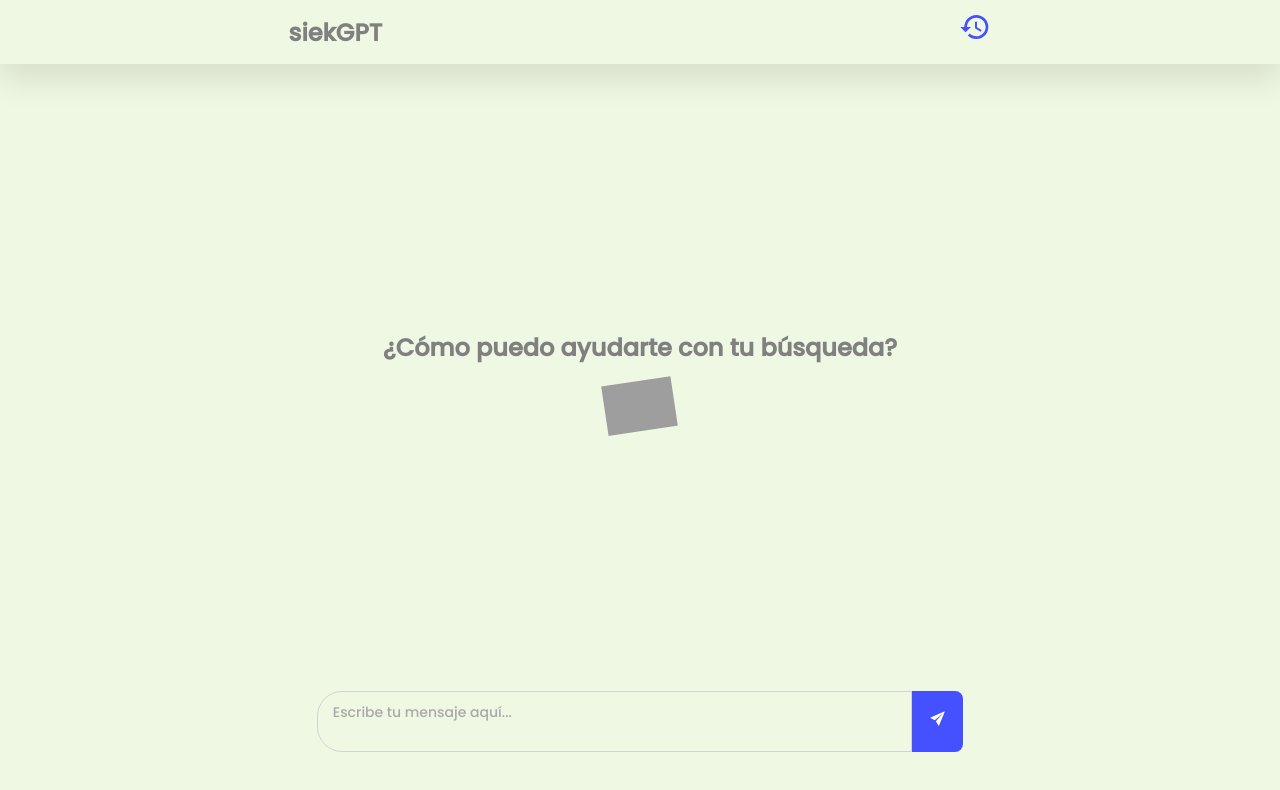
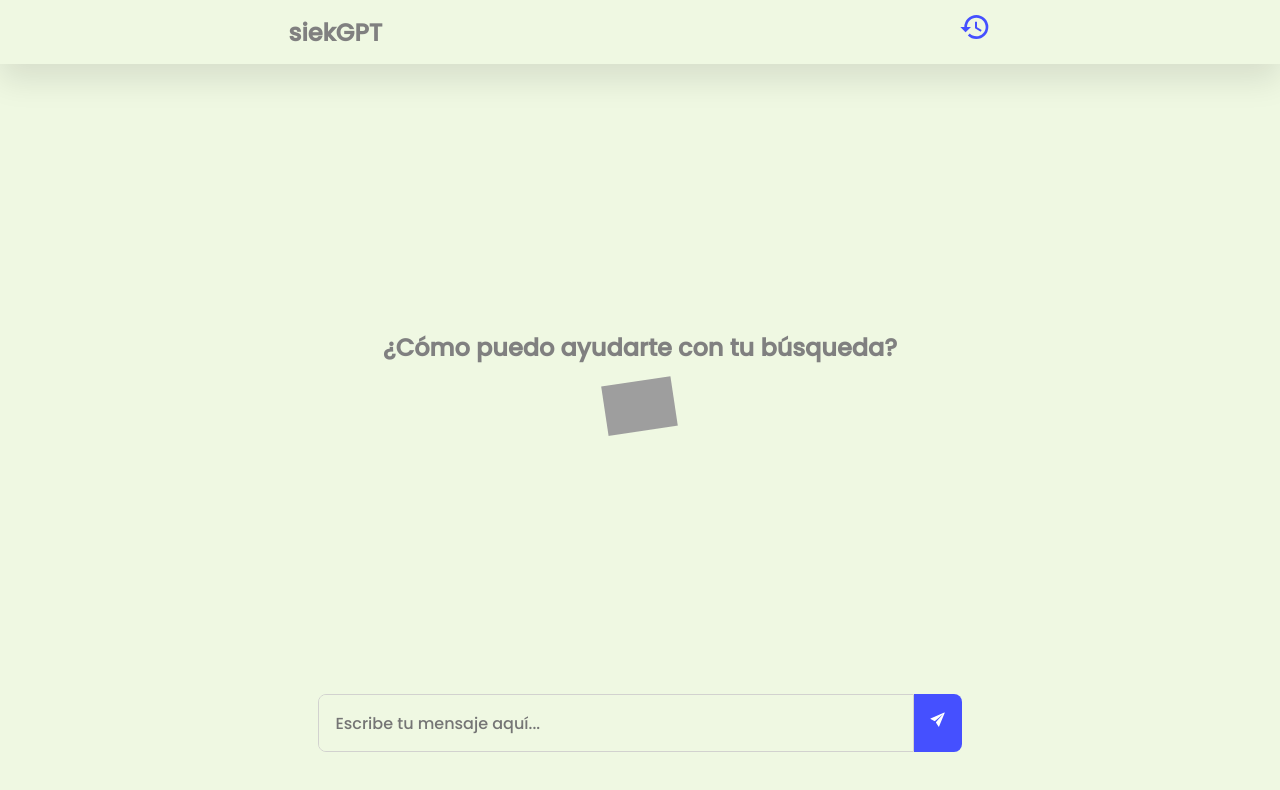
Before and after one commit to sebas1913/api-openai, a Next.js app: page /chat in a window 1280 px wide. Shown: the top 790 px of the page. Built offline with nearby package versions, Linux system fonts and the light colour scheme; grey boxes are pictures that could not be loaded.

Commit message:
Update styles

```diff
--- a/src/UI/atoms/button/button.module.scss
+++ b/src/UI/atoms/button/button.module.scss
@@ -2,7 +2,6 @@
 
 .button {
     font-family: var(--font-principal);
-    padding: 0rem 1rem;
     font-size: 1.2rem;
     border-radius: 0.5rem;
     border: none;
--- a/src/UI/atoms/textarea/textarea.scss
+++ b/src/UI/atoms/textarea/textarea.scss
@@ -4,38 +4,19 @@
     width: 60%;
     font-family: var(--font-principal);
     border: 0.1rem solid $color-tertiary;
-    border-radius: 25px;
-    padding: 10px 15px;
-    font-size: 14px;
+    border-radius: 0.5rem;
+    padding: 1rem;
+    font-size: 1rem;
     color: $color-text;
     background-color: $color-secondary;
     resize: none;
     outline: none;
     transition: border-color 0.3s;
 
-    &:focus {
-        border-color: #4a90e2;
-        outline: none;
-    }
-
-    &::placeholder {
-        color: #a9a9a9;
-        font-family: var(--font-principal);
-    }
-
-    &::-webkit-scrollbar {
-        width: 8px;
-        height: 8px;
-    }
 
     &::-webkit-scrollbar-thumb {
         background: $color-tertiary;
-        border-radius: 4px;
-    }
-
-    &::-webkit-scrollbar-thumb:hover {
-        background: darken($color-tertiary, 10%);
-        cursor: auto;
+        border-radius: 0.2rem;
     }
 
     &::-webkit-scrollbar-track {
--- a/src/UI/molecules/chat-list/chat-list.module.scss
+++ b/src/UI/molecules/chat-list/chat-list.module.scss
@@ -7,6 +7,7 @@
         border: 0.1rem solid $color-tertiary;
         padding: 1.3rem;
         border-radius: 1rem;
+        margin: 1rem 0;
 
         .title {
             color: $color-black;
--- a/src/UI/molecules/message-container/message.module.scss
+++ b/src/UI/molecules/message-container/message.module.scss
@@ -9,4 +9,5 @@
     word-wrap: break-word;
     background-color: transparent;
     color: $color-text;
+    font-size: 0.9rem;
   }
--- a/src/UI/molecules/search-bar/searchbar.module.scss
+++ b/src/UI/molecules/search-bar/searchbar.module.scss
@@ -5,12 +5,12 @@
     text-align: center;
 
     button{
-        padding: 1rem;
+        padding: 0.9rem;
         border-top-left-radius: 0;
         border-bottom-left-radius: 0;
     }
     textarea{
-        height: 3.8rem;
+        height: 3.6rem;
         border-top-right-radius: 0;
         border-bottom-right-radius: 0;
     }
--- a/src/app/(main)/chat/chat.module.scss
+++ b/src/app/(main)/chat/chat.module.scss
@@ -19,9 +19,9 @@
 }
 
 .messagesContainer {
-  width: 90%;
+  width: 70%;
   margin: 2.5rem auto 0;
-  height: calc(100vh - 12rem); // Account for searchbar
+  height: calc(100vh - 12rem);
   overflow-y: auto;
   padding: 1rem;
 }
@@ -50,7 +50,15 @@
 }
 
 @keyframes swing {
-  0% { transform: rotate(-10deg); }
-  50% { transform: rotate(10deg); }
-  100% { transform: rotate(-10deg); }
+  0% {
+    transform: rotate(-10deg);
+  }
+
+  50% {
+    transform: rotate(10deg);
+  }
+
+  100% {
+    transform: rotate(-10deg);
+  }
 }
```
